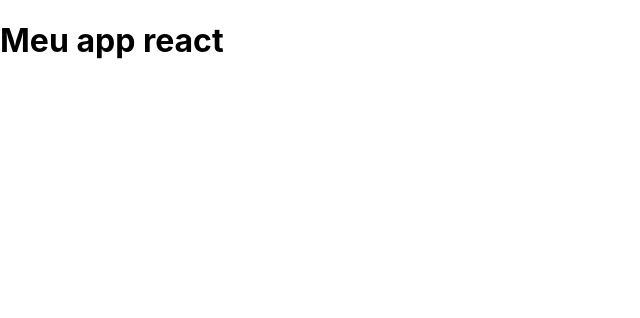
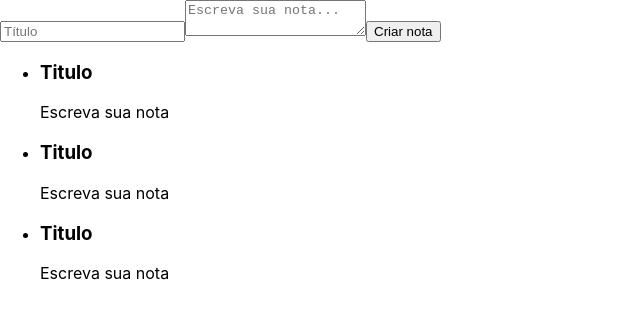
Before and after one commit to BarbaraPSousa/react-conhecendo-biblioteca, a React (Create React App) app: page / in a window 1280 px wide. Shown: the top 318 px of the page, without its empty margins (0-640 px from the left). Built offline with nearby package versions, Linux system fonts and the light colour scheme.

Commit message:
Criando Componentes

```diff
--- a/src/App.js
+++ b/src/App.js
@@ -1,5 +1,16 @@
+import React from "react"
+import Formulario from "./components/Formulario"
+import ListaDeNotas from "./components/ListaDeNotas"
+
+
 function App() {
-  return <h1>Meu app react</h1>
+  return (
+    <section>
+     <Formulario />
+      <ListaDeNotas />
+
+    </section>
+  )
 }
 
 export default App
--- /dev/null
+++ b/src/components/Formulario.jsx
@@ -0,0 +1,14 @@
+import React, {Component} from "react";
+
+export default class Formulario extends Component{
+
+  render(){
+    return(
+      <form>
+      <input type="text" placeholder="Título" />
+      <textarea placeholder="Escreva sua nota..." />
+      <button>Criar nota</button>
+    </form>
+    )
+  }
+}
--- /dev/null
+++ b/src/components/ListaDeNotas.jsx
@@ -0,0 +1,34 @@
+import React, {Component} from "react";
+
+export default class ListaDeNotas extends Component{
+  render(){
+    return(
+    <ul>
+      <li>
+        <section>
+          <header>
+            <h3>Titulo</h3>
+          </header>
+          <p>Escreva sua nota</p>
+        </section>
+      </li>
+      <li>
+        <section>
+          <header>
+            <h3>Titulo</h3>
+          </header>
+          <p>Escreva sua nota</p>
+        </section>
+      </li>
+      <li>
+        <section>
+          <header>
+            <h3>Titulo</h3>
+          </header>
+          <p>Escreva sua nota</p>
+        </section>
+      </li>
+    </ul>
+    );
+  }
+}
```
